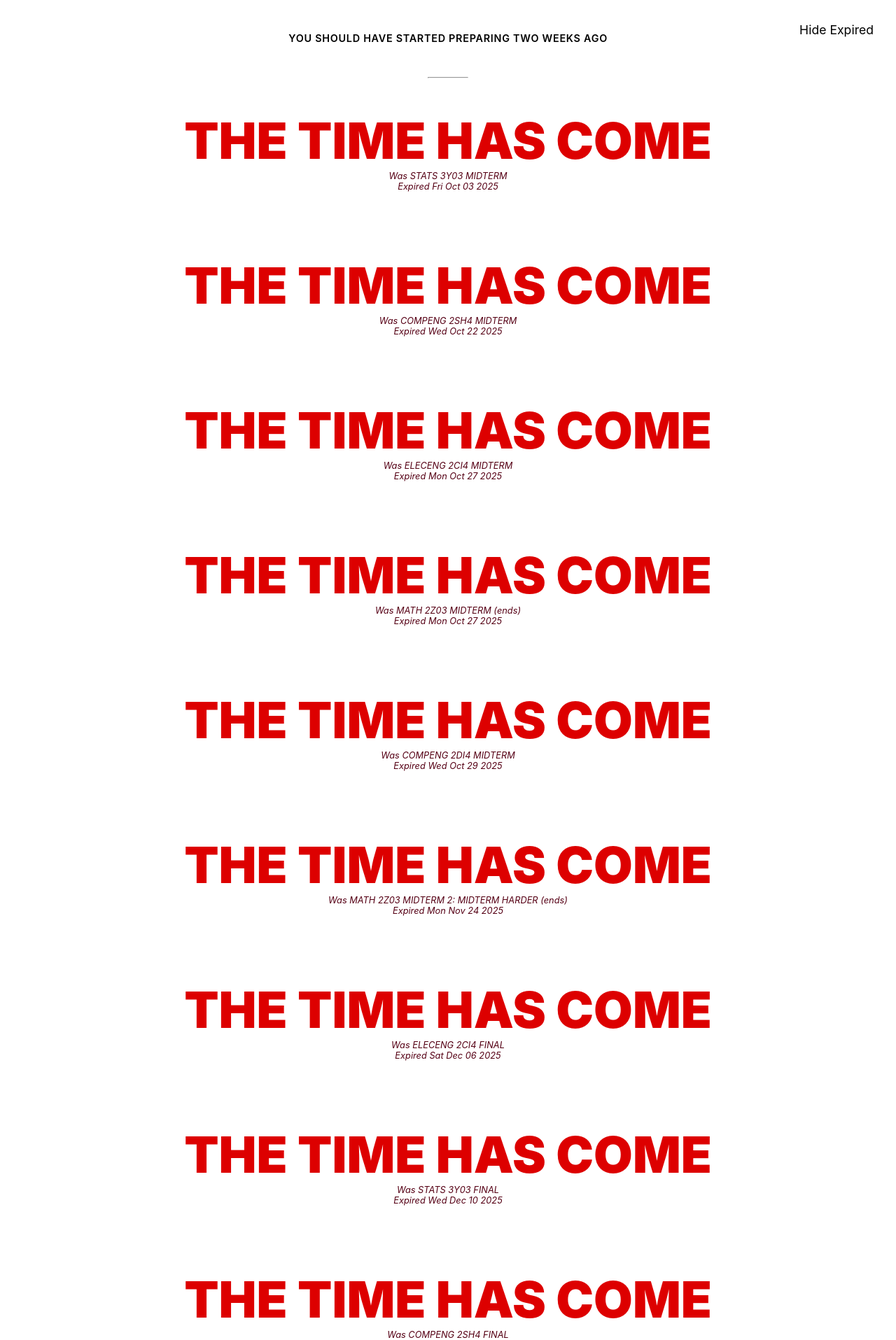
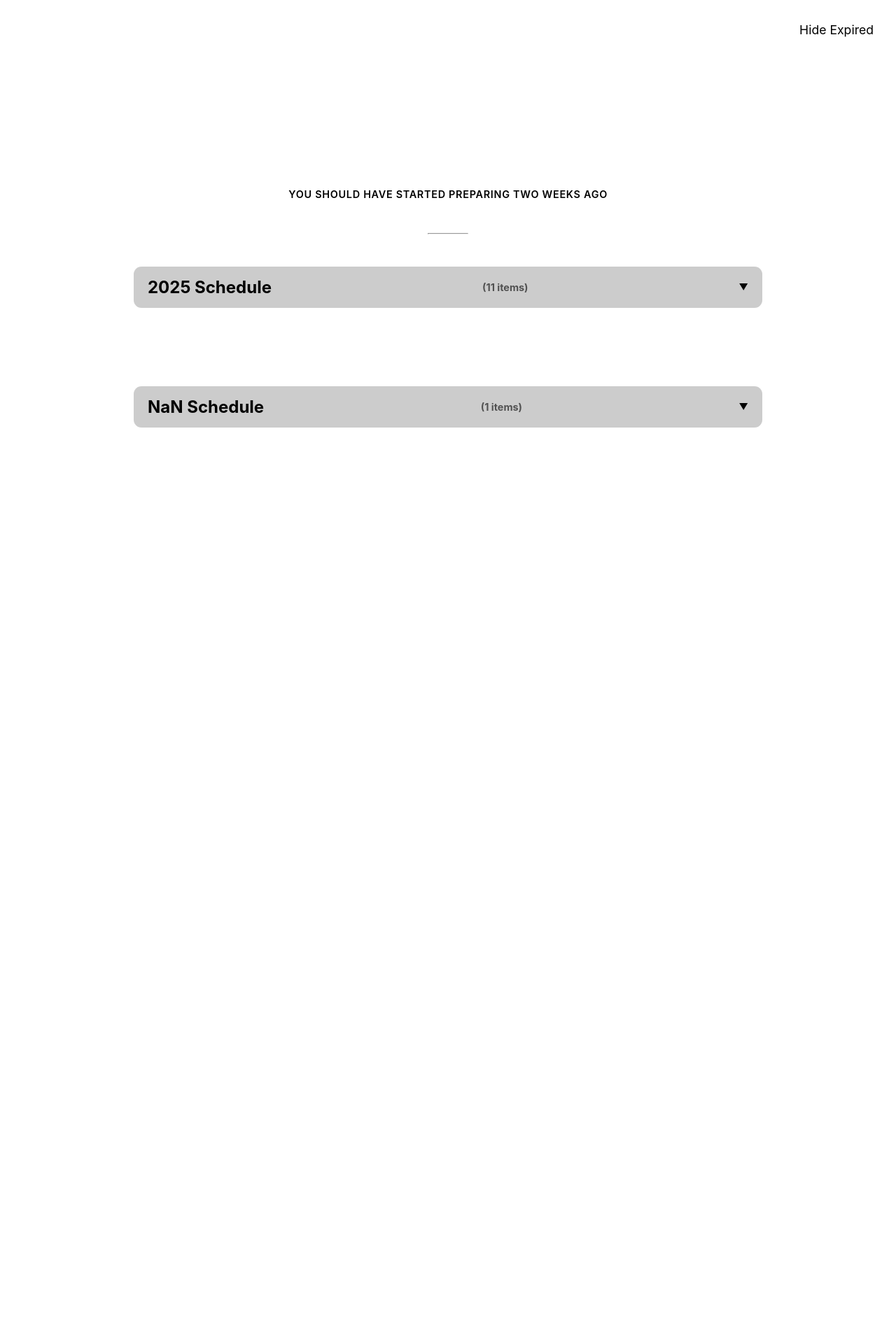
Before and after one commit to 71cj34/71cj34.github.io, a Jekyll site: the page exams/index.html, which Jekyll copies as it is, in a window 1280 px wide. Shown: the top 1915 px of the page at 70% size. Built offline with Jekyll 4.4.1, drawn with Linux system fonts in a browser that asks for light colours; after the commit the page ends 900 px from its top, so only the background shows below that; some of the changed text lies outside the part shown.

Commit message:
feat: exams dropdown

```diff
--- a/exams/index.html
+++ b/exams/index.html
@@ -108,6 +108,66 @@
         @media(prefers-reduced-motion:reduce){
             .value-inner{transition:none}
         }
+
+        .year-group {
+            background: rgba(255, 255, 255, 0.05);
+            border-radius: 12px;
+            margin-bottom: 20px;
+            overflow: hidden;
+            border: 1px solid rgba(255, 255, 255, 0.1);
+            transition: all 0.3s ease;
+        }
+
+        .year-header {
+            padding: 15px 20px;
+            font-size: 1.5rem;
+            font-weight: bold;
+            cursor: pointer;
+            background: rgba(0, 0, 0, 0.2);
+            list-style: none;
+            display: flex;
+            justify-content: space-between;
+            align-items: center;
+        }
+
+        .year-header::-webkit-details-marker {
+            display: none;
+        }
+
+        .year-header:hover {
+            background: rgba(255, 255, 255, 0.1);
+        }
+
+        .year-header small {
+            font-size: 0.9rem;
+            opacity: 0.6;
+        }
+
+        .year-header::after {
+            content: "▼";
+            font-size: 0.8rem;
+            transition: transform 0.3s ease;
+        }
+
+        .year-group[open] .year-header::after {
+            transform: rotate(180deg);
+        }
+
+        .year-content {
+            padding: 15px;
+            display: flex;
+            flex-direction: column;
+            gap: 15px;
+        }
+
+        details[open] .year-content {
+            animation: slideDown 0.3s ease-out;
+        }
+
+        @keyframes slideDown {
+            from { opacity: 0; transform: translateY(-10px); }
+            to { opacity: 1; transform: translateY(0); }
+        }
     </style>
 </head>
 <body>
@@ -170,15 +230,40 @@
 
         dates.sort((a, b) => a.date - b.date);
 
-        const root=document.getElementById("root");
-        root.className="container";
+        const root = document.getElementById("root");
+        root.className = "container";
 
-        dates.forEach(o=>{
-            const d=document.createElement("div");d.className="event";
-            d.innerHTML=`
+        const groups = {};
+        dates.forEach(o => {
+            const year = o.date.getFullYear();
+            if (!groups[year]) groups[year] = [];
+            groups[year].push(o);
+        });
+
+        const years = Object.keys(groups).sort((a, b) => a - b);
+
+        years.forEach(year => {
+            const details = document.createElement("details");
+            details.className = "year-group";
+
+            const summary = document.createElement("summary");
+            summary.className = "year-header";
+            summary.innerHTML = `<span>${year} Schedule</span> <small>(${groups[year].length} items)</small>`;
+
+            const content = document.createElement("div");
+            content.className = "year-content";
+
+            details.appendChild(summary);
+            details.appendChild(content);
+            root.appendChild(details);
+
+            groups[year].forEach(o => {
+                const d = document.createElement("div");
+                d.className = "event";
+                d.innerHTML = `
                     <div class="event-title">${o.name}</div>
                     <div class="countdown">
-                    ${["days","hours","mins","secs"].map(u=>`
+                        ${["days", "hours", "mins", "secs"].map(u => `
                             <div class="unit">
                                 <div class="value" data-unit="${u}">
                                     <div class="value-inner current">00</div>
@@ -261,7 +347,6 @@
                         old.classList.remove('color-stage-1', 'color-stage-2', 'color-stage-3');
                         old.classList.add(colorClass);
                     } else {
-                        // If colorClass is empty, ensure no color classes are present
                         old.classList.remove('color-stage-1', 'color-stage-2', 'color-stage-3');
                     }
 
```
Also changed, not shown: other parts of exams/index.html (+3 -2 lines). Lines whose indentation alone changed are shown as unchanged.
